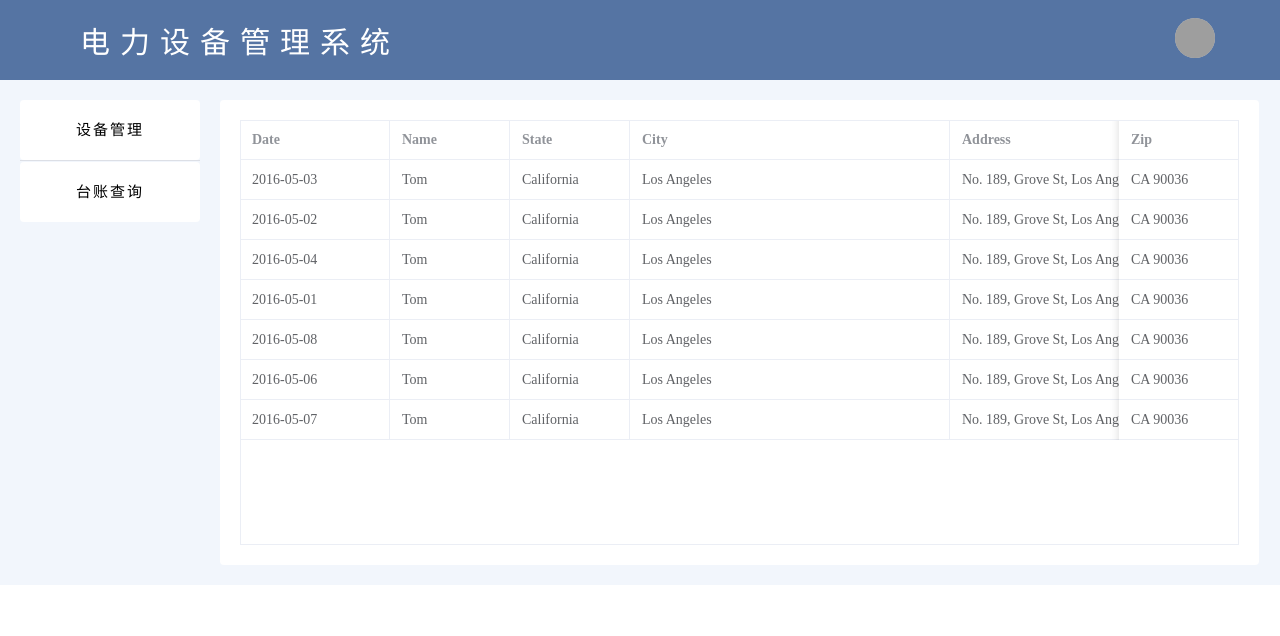
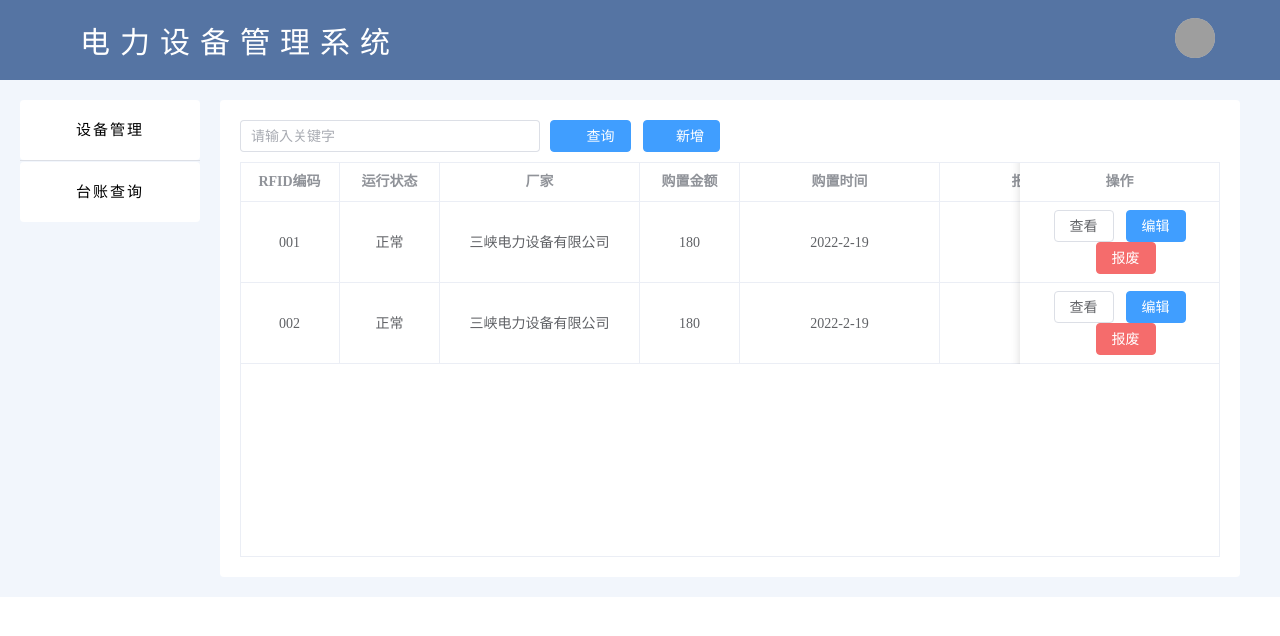
Before and after one commit to 13972497283/Power-equipment-management-system, a Vue app: page / in a window 1280 px wide. Shown: the top 636 px of the page. Built offline with nearby package versions, Linux system fonts and the light colour scheme; grey boxes are pictures that could not be loaded; a web font is replaced by a local one.

Commit message:
报废功能

```diff
--- a/src/store/index.js
+++ b/src/store/index.js
@@ -1,5 +1,33 @@
 import { createStore } from 'vuex'
+const getCurrentTime = () => {
+  var date = new Date();
+  var sign1 = "-";
+  var sign2 = ":";
+  var year = date.getFullYear() // 年
+  var month = date.getMonth() + 1; // 月
+  var day = date.getDate(); // 日
+  var hour = date.getHours(); // 时
+  var minutes = date.getMinutes(); // 分
+  var seconds = date.getSeconds() //秒
+  if (month >= 1 && month <= 9) {
+    month = "0" + month;
+  }
+  if (day >= 0 && day <= 9) {
+    day = "0" + day;
+  }
+  if (hour >= 0 && hour <= 9) {
+    hour = "0" + hour;
+  }
+  if (minutes >= 0 && minutes <= 9) {
+    minutes = "0" + minutes;
+  }
+  if (seconds >= 0 && seconds <= 9) {
+    seconds = "0" + seconds;
+  }
+  var currentTime = year + sign1 + month + sign1 + day + " " + hour + sign2 + minutes + sign2 + seconds
 
+  return currentTime
+}
 export default createStore({
   state: {
     identifications: [{
@@ -10,13 +38,56 @@ export default createStore({
       name: 'gLeader',
       password: '123456'
     }], //管理员与组长的账号密码
-    loginState: null//判断登陆者的身份，1为管理员，2为组长,0是未登录
+    loginState: null,//判断登陆者的身份，1为管理员，2为组长,0是未登录
+    equipmentList: [{
+      RFID: '001',
+      status: '正常',//运行状态
+      manufacturer: '三峡电力设备有限公司',//厂家
+      money: '180',
+      buyTime: '2022-2-19',//购置时间
+      scrapTime: '',//报废时间
+      location: '湖北宜昌',
+      use: '用于三峡大学教学楼供电',//用途
+      type: '配电柜',
+      maintainList: [{ time: '2022-3-19', describe: '外壳维修' }, { time: '2022-3-19', describe: '外壳维修' }],//维修情况
+    }, {
+      RFID: '002',
+      status: '正常',//运行状态
+      maintainList: [{ time: '2022-3-19', describe: '外壳维修' }, { time: '2022-3-19', describe: '外壳维修' }],//维修情况
+      manufacturer: '三峡电力设备有限公司',//厂家
+      money: '180',
+      buyTime: '2022-2-19',//购置时间
+      scrapTime: '',//报废时间
+      location: '湖北宜昌',
+      use: '用于三峡大学教学楼供电',//用途
+      type: '配电柜'
+    },],
+
+    historyRecord: [{
+      time: '',
+      RFID: '',
+      handle: '',//操作
+      handler: ''//操作者
+    }]
+
   },
   mutations: {
+
+
     setLoginState (state, payload) {//payload为参数
       state.loginState = payload
+    },
+    // 添加设备
+    addEquipments (state, payload) {
+      state.equipmentList.push(payload)
+    },
+    scrapEquipment (state, payload) {
+      state.equipmentList[payload].status = "已报废"
+      state.equipmentList[payload].scrapTime = getCurrentTime()
     }
   },
+
+
   actions: {
   },
   modules: {
--- a/src/style/iconfont.css
+++ b/src/style/iconfont.css
@@ -1,8 +1,8 @@
 @font-face {
   font-family: 'iconfont';  /* Project id 3220513 */
-  src: url('//at.alicdn.com/t/font_3220513_gmbhh5eicyf.woff2?t=1646441553786') format('woff2'),
-       url('//at.alicdn.com/t/font_3220513_gmbhh5eicyf.woff?t=1646441553786') format('woff'),
-       url('//at.alicdn.com/t/font_3220513_gmbhh5eicyf.ttf?t=1646441553786') format('truetype');
+  src: url('//at.alicdn.com/t/font_3220513_6jgakkdudo3.woff2?t=1647673002654') format('woff2'),
+       url('//at.alicdn.com/t/font_3220513_6jgakkdudo3.woff?t=1647673002654') format('woff'),
+       url('//at.alicdn.com/t/font_3220513_6jgakkdudo3.ttf?t=1647673002654') format('truetype');
 }
 .iconfont {
   font-family: "iconfont" !important;
--- a/src/views/Home.vue
+++ b/src/views/Home.vue
@@ -22,15 +22,105 @@
         <el-divider style="margin:0px" />
         <div class="menu">台账查询</div>
       </div>
+
       <div class="continer__main__content">
-        <el-table :data="tableData" style="width: 9.99rem" height="425" border highlight-current-row fit>
-          <el-table-column fixed prop="date" label="Date" width="150" />
-          <el-table-column prop="name" label="Name" width="120" />
-          <el-table-column prop="state" label="State" width="120" />
-          <el-table-column prop="city" label="City" width="320" />
-          <el-table-column prop="address" label="Address" width="600" />
-          <el-table-column prop="zip" label="Zip" width="120" fixed="right" />
+        <div class="buttons">
+          <el-input placeholder="请输入关键字" clearable v-model="input" style="width:3rem ;margin-right:.1rem" />
+          <el-button type="primary"><span class="iconfont" style="margin-right:.05rem;font-size:.2rem">&#xe621;</span>查询
+          </el-button>
+          <el-button type="primary" @click="handleAdd"><span class="iconfont"
+              style="margin-right:.05rem">&#xe60e;</span>新增
+          </el-button>
+        </div>
+
+
+        <el-table :data="tableData" style="width: 9.8rem" height="395" border highlight-current-row fit>
+          <el-table-column fixed prop="RFID" label="RFID编码" align="center" width="100" />
+          <el-table-column prop="status" label="运行状态" align="center" width="100" />
+          <el-table-column prop="manufacturer" label="厂家" align="center" width="200" />
+          <el-table-column prop="money" label="购置金额" align="center" width="100" />
+          <el-table-column prop="buyTime" label="购置时间" align="center" width="200" />
+          <el-table-column prop="scrapTime" label="报废时间" align="center" width="200" />
+          <el-table-column prop="location" label="所在地" align="center" width="200" />
+          <el-table-column prop="use" label="设备用途" align="center" width="200" />
+          <el-table-column prop="type" label="设备类型" align="center" width="100" />
+          <!-- prop="maintainList"  scope.row就相当于取这一行的所有数据，即列表中这完整的一项-->
+          <el-table-column label="维修情况" align="center" width="200">
+            <template v-slot="scope">
+              <div v-for="(item,index) in scope.row.maintainList" :key="index">
+                {{item.time}}:{{item.describe}}
+              </div>
+            </template>
+          </el-table-column>
+
+
+          <el-table-column label=" 操作" fixed="right" align="center" width="200">
+            <!-- <div> -->
+            <template v-slot="scope">
+              <el-button @click="openDetail(scope)">查看</el-button>
+              <el-button type="primary" :disabled="notUse(scope.$index,scope.row)">编辑</el-button>
+              <el-button type="danger" :disabled="notUse(scope.$index,scope.row)" @click="scrapItem(scope.$index)">报废
+              </el-button>
+            </template>
+
+          </el-table-column>
         </el-table>
+
+
+        <el-dialog v-model="dialogVisible" title="添加" width="60%" :before-close="handleClose">
+          <!-- 添加设备 -->
+          <el-form :model="form" label-width="120px" :rules="rules" ref="formrule">
+            <!--  ref用于将表单节点绑定在此元素上 -->
+            <div style="display:flex">
+              <el-form-item label="RFID编码" prop="RFID">
+                <el-input v-model="form.RFID" style="width:2rem " />
+              </el-form-item>
+              <el-form-item label="设备用途" prop="use">
+                <el-input style="width:2rem" v-model="form.use" />
+              </el-form-item>
+            </div>
+            <div style="display:flex">
+              <el-form-item label="设备类型" prop="type">
+                <el-input style="width:2rem" v-model="form.type" />
+              </el-form-item>
+              <el-form-item label="所在地" prop="location">
+                <el-input style="width:2rem" v-model="form.location" />
+              </el-form-item>
+            </div>
+            <div style="display:flex">
+              <el-form-item label="购置时间" prop="buyTime">
+                <el-date-picker v-model="form.buyTime" type="date" placeholder="选择日期" style="width: 2rem"
+                  format="YYYY/MM/DD" value-format="YYYY-MM-DD" />
+              </el-form-item>
+              <el-form-item label="购置金额" prop="money">
+                <el-input style="width:2rem" v-model="form.money" placeholder="单位：元" />
+              </el-form-item>
+            </div>
+            <div style="display:flex">
+              <el-form-item label="厂家" prop="manufacturer">
+                <el-input style="width:2rem" v-model="form.manufacturer" />
+              </el-form-item>
+              <el-form-item label="运行状态" prop="status">
+                <el-select v-model="form.status" placeholder="选择状态" style="width:2rem">
+                  <el-option label="正常" value="正常" />
+                  <el-option label="暂停" value="暂停" />
+                  <el-option label="维修中" value="维修中" />
+                  <!-- <el-option label="报废" value="报废" /> -->
+                </el-select>
+              </el-form-item>
+              <!-- <input v-model="test" /> -->
+            </div>
+          </el-form>
+          <!-- 添加设备 -->
+
+          <template #footer>
+            <span class="dialog-footer">
+              <el-button @click="dialogVisible = false">取消</el-button>
+              <el-button type="primary" @click="addSubmit">提交</el-button>
+            </span>
+          </template>
+        </el-dialog>
+
       </div>
     </div>
   </div>
@@ -39,73 +129,166 @@
 <script>
   import {
     ref,
-    reactive
+    reactive,
+    nextTick
   } from 'vue'
+  import '../style/iconfont.css'
+  import {
+    ElMessageBox,
+    ElMessage
+  } from 'element-plus'
+  import {
+    useStore
+  } from 'vuex'
+
   export default {
     name: 'Home',
     setup() {
       let showEC = ref(false)
+      let input = ref("")
+      const dialogVisible = ref(false)
+      const store = useStore()
+      const tableData = reactive(store.state.equipmentList)
 
-      const tableData = [{
-          date: '2016-05-03',
-          name: 'Tom',
-          state: 'California',
-          city: 'Los Angeles',
-          address: 'No. 189, Grove St, Los Angeles',
-          zip: 'CA 90036',
-        },
-        {
-          date: '2016-05-02',
-          name: 'Tom',
-          state: 'California',
-          city: 'Los Angeles',
-          address: 'No. 189, Grove St, Los Angeles',
-          zip: 'CA 90036',
-        },
-        {
-          date: '2016-05-04',
-          name: 'Tom',
-          state: 'California',
-          city: 'Los Angeles',
-          address: 'No. 189, Grove St, Los Angeles',
-          zip: 'CA 90036',
-        },
-        {
-          date: '2016-05-01',
-          name: 'Tom',
-          state: 'California',
-          city: 'Los Angeles',
-          address: 'No. 189, Grove St, Los Angeles',
-          zip: 'CA 90036',
-        },
-        {
-          date: '2016-05-08',
-          name: 'Tom',
-          state: 'California',
-          city: 'Los Angeles',
-          address: 'No. 189, Grove St, Los Angeles',
-          zip: 'CA 90036',
-        },
-        {
-          date: '2016-05-06',
-          name: 'Tom',
-          state: 'California',
-          city: 'Los Angeles',
-          address: 'No. 189, Grove St, Los Angeles',
-          zip: 'CA 90036',
-        },
-        {
-          date: '2016-05-07',
-          name: 'Tom',
-          state: 'California',
-          city: 'Los Angeles',
-          address: 'No. 189, Grove St, Los Angeles',
-          zip: 'CA 90036',
+      let form = ref({
+        RFID: '',
+        use: '',
+        type: '',
+        location: '',
+        buyTime: '',
+        money: '',
+        manufacturer: '',
+        status: '',
+      })
+      const handleClose = () => {
+        ElMessageBox.confirm('确定关闭此窗口?')
+          .then(() => {
+            dialogVisible.value = false
+          })
+          .catch(() => {
+            // catch error
+          })
+      }
+      const rules = reactive({
+        RFID: [{
+          required: true,
+          message: '请输入RFID编码',
+          trigger: 'blur'
+        }],
+        use: [{
+          required: true,
+          message: '请输入设备用途',
+          trigger: 'blur',
+        }, ],
+        type: [{
+          required: true,
+          message: '请输入设备类型',
+          trigger: 'blur',
+        }, ],
+        location: [{
+          required: true,
+          message: '请输入所在地',
+          trigger: 'blur',
+        }, ],
+        buyTime: [{
+          type: 'date',
+          required: true,
+          message: '请选择购置时间',
+          trigger: 'blur',
+        }, ],
+        money: [{
+          required: true,
+          message: '请输入购置金额',
+          trigger: 'blur',
+        }, ],
+        manufacturer: [{
+          required: true,
+          message: '请输入厂家',
+          trigger: 'blur'
+        }],
+        status: [{
+          required: true,
+          message: '请选择运行状态',
+          trigger: 'blur'
+        }],
+      })
+      let formrule = ref(null) //将表单节点绑定在此元素上
+
+      const addSubmit = () => {
+
+        const subForm = form.value
+        formrule.value.validate(valid => {
+          if (valid) {
+            console.log(111)
+            store.commit('addEquipments', subForm)
+            console.log(store.state.equipmentList, form)
+            dialogVisible.value = false
+            ElMessage({
+              message: '添加成功',
+              type: 'success',
+            })
+
+          } else {
+
+            ElMessage({
+              message: '添加失败，存在不符合要求的输入',
+              type: 'error',
+            })
+          }
+
+        })
+
+      }
+
+
+
+      const handleAdd = () => {
+        console.log(1)
+        form.value = {
+          RFID: '',
+          use: '',
+          type: '',
+          location: '',
+          buyTime: '',
+          money: '',
+          manufacturer: '',
+          status: '',
         }
-      ]
+        console.log(2)
+        dialogVisible.value = true
+      }
+
+      const scrapItem = (index) => {
+
+        store.commit('scrapEquipment', index)
+
+      }
+      const notUse = (index, row) => {
+        if (row.status == "已报废") {
+          console.log("1")
+          return true
+        }
+        console.log("2")
+        return false
+      }
+
+      const openDetail = (scope) => {
+        console.log(scope, "scope")
+      }
       return {
         tableData,
-        showEC
+        showEC,
+        input,
+        form,
+        dialogVisible,
+        handleClose,
+        rules,
+        addSubmit,
+        formrule,
+        handleAdd,
+        scrapItem,
+        notUse,
+        openDetail
       }
     }
 
@@ -136,6 +319,8 @@
         top: .58rem;
         right: .4rem;
         z-index: 100;
+        cursor: pointer;
+
       }
 
       &__title {
@@ -148,7 +333,9 @@
       }
 
       &__image {
-        margin: auto .65rem
+        margin: auto .65rem;
+        cursor: pointer;
+
       }
     }
 
@@ -183,6 +370,12 @@
     background: #FFF;
     border-radius: .04rem;
     letter-spacing: .02rem;
+    cursor: pointer;
+  }
+
+  .buttons {
+    display: flex;
+    margin-bottom: .1rem;
   }
 
 </style>
```
